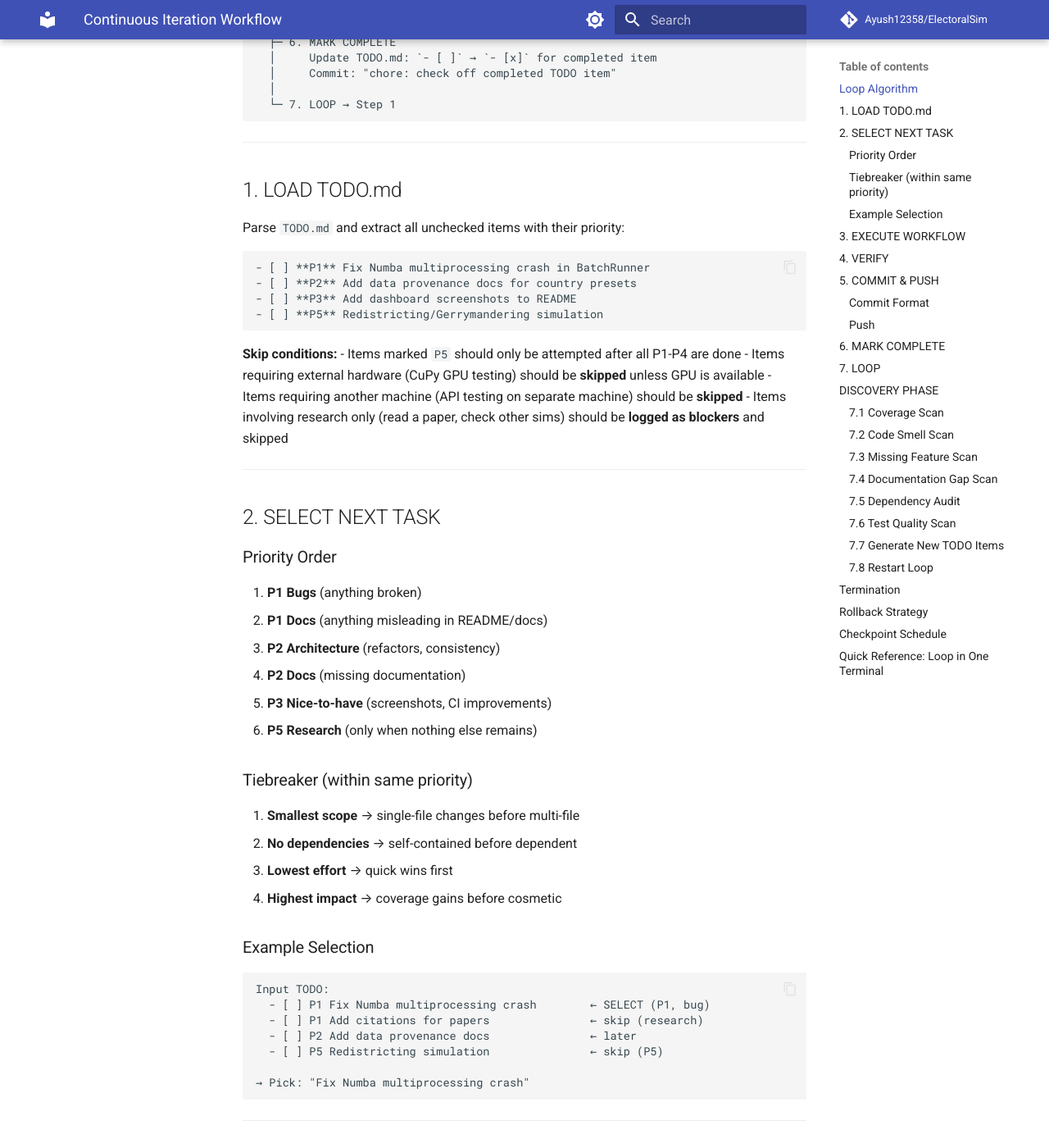
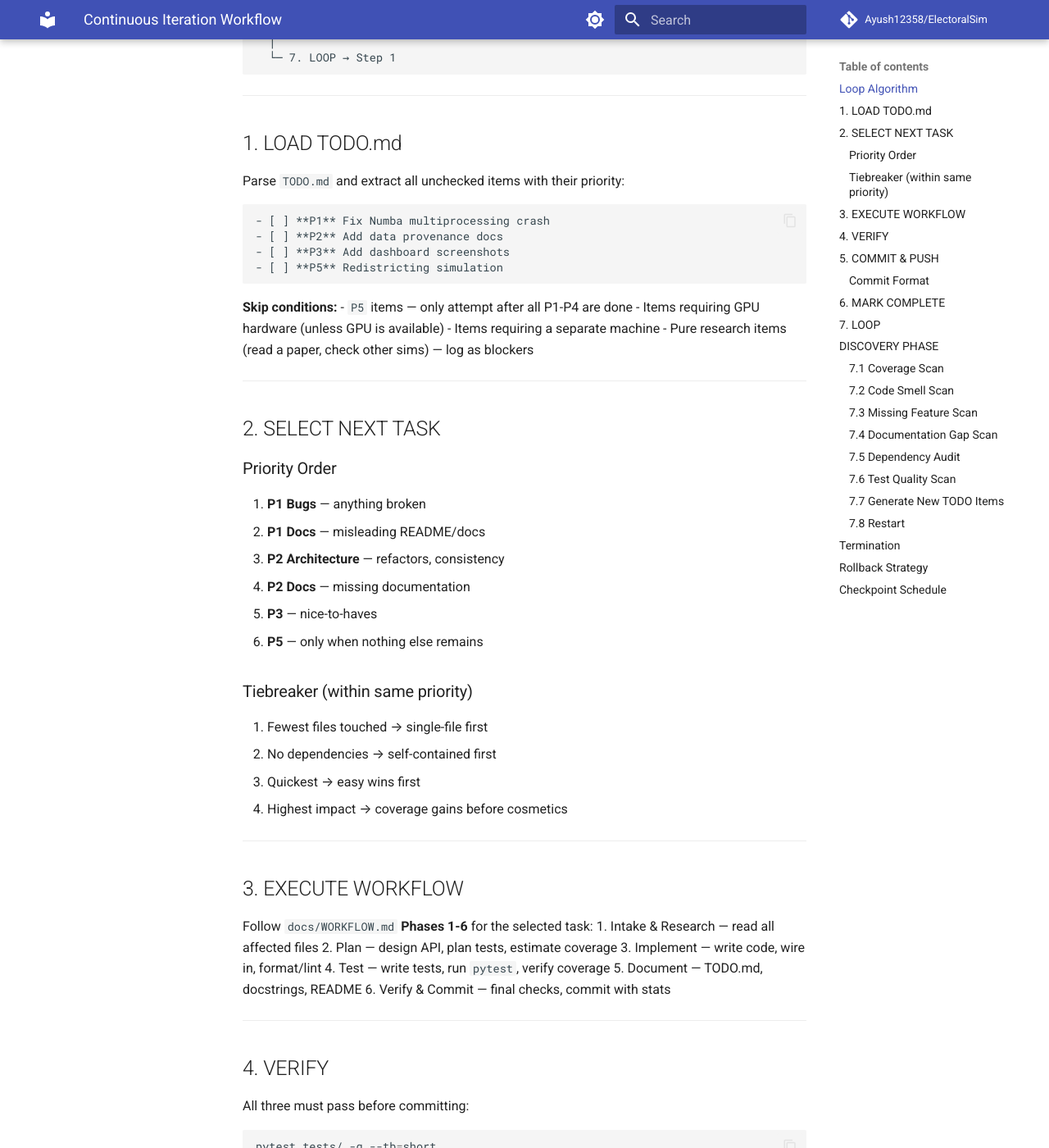
Before and after one commit to Ayush12358/ElectoralSim, an MkDocs documentation site: the page built from docs/ITERATION_WORKFLOW.md, in a window 1280 px wide and 1400 px high, scrolled down 821 px. Shown: the whole window at 82% size. Built offline with MkDocs 1.6.1 and Material for MkDocs 9.7.7, drawn with Linux system fonts in a browser that asks for light colours; comment, search, counter and statistics services are not loaded; some of the changed text lies outside the part shown.

Commit message:
docs: add continuous iteration workflow (recreated)
- Created docs/ITERATION_WORKFLOW.md with autonomous loop:
  1. LOAD TODO.md — parse unchecked P1/P2/P3 items
  2. SELECT NEXT TASK — priority: P1 > P2 > P3, smallest scope first
  3. EXECUTE docs/WORKFLOW.md for that task
  4. VERIFY — pytest + ruff + black gate
  5. COMMIT & PUSH with standardized format
  6. MARK COMPLETE in TODO.md
  7. LOOP

- DISCOVERY PHASE (when TODO.md is empty of P1-P3):
  - Coverage scan (<80%), code smell scan, feature maturity scan
  - Documentation gap scan, dependency audit, test quality scan
  - Generate new TODO items and restart loop

- Includes: skip conditions, rollback strategy, checkpoint schedule

- Updated AGENTS.md: workflow reference table + iteration workflow link

````diff
--- a/docs/ITERATION_WORKFLOW.md
+++ b/docs/ITERATION_WORKFLOW.md
@@ -1,7 +1,7 @@
 # Continuous Iteration Workflow
 
-> Autonomous loop that picks the next task from TODO.md, executes
-> `docs/WORKFLOW.md` for it, commits, and repeats.
+> Autonomous loop: picks next task from TODO.md → executes `docs/WORKFLOW.md`
+> → commits → repeats. Discovery phase when TODO.md is empty.
 
 ---
 
@@ -10,16 +10,15 @@
 ```
 START
   │
-  ├─ 1. LOAD TODO.md
-  │     Parse all unchecked items `- [ ]`
+  ├─ 1. LOAD TODO.md — parse all unchecked `- [ ]` items
   │
   ├─ 2. SELECT NEXT TASK
   │     Priority: P1 > P2 > P3 > P5
-  │     Within same priority: fewest dependencies → easiest → smallest scope
-  │     If none unchecked → enter DISCOVERY PHASE
+  │     Tiebreaker: smallest scope → fewest deps → lowest effort
+  │     Skip: GPU-only, external-machine, pure-research
+  │     If no unchecked P1-P3 items → enter DISCOVERY PHASE
   │
-  ├─ 3. EXECUTE WORKFLOW
-  │     Follow docs/WORKFLOW.md Phase 1-6 for the selected task
+  ├─ 3. EXECUTE WORKFLOW → follow docs/WORKFLOW.md Phase 1-6
   │
   ├─ 4. VERIFY
   │     pytest tests/ -q --tb=short   → must pass
@@ -29,12 +28,10 @@
   │
   ├─ 5. COMMIT & PUSH
   │     git add -A
-  │     git commit -m "<type>: <task description>"
+  │     git commit -m "<type>: <description>"
   │     git push
   │
-  ├─ 6. MARK COMPLETE
-  │     Update TODO.md: `- [ ]` → `- [x]` for completed item
-  │     Commit: "chore: check off completed TODO item"
+  ├─ 6. MARK COMPLETE in TODO.md (`- [ ]` → `- [x]`)
   │
   └─ 7. LOOP → Step 1
 ```
@@ -46,64 +43,53 @@
 Parse `TODO.md` and extract all unchecked items with their priority:
 
 ```
-- [ ] **P1** Fix Numba multiprocessing crash in BatchRunner
-- [ ] **P2** Add data provenance docs for country presets
-- [ ] **P3** Add dashboard screenshots to README
-- [ ] **P5** Redistricting/Gerrymandering simulation
+- [ ] **P1** Fix Numba multiprocessing crash
+- [ ] **P2** Add data provenance docs
+- [ ] **P3** Add dashboard screenshots
+- [ ] **P5** Redistricting simulation
 ```
 
 **Skip conditions:**
-- Items marked `P5` should only be attempted after all P1-P4 are done
-- Items requiring external hardware (CuPy GPU testing) should be **skipped** unless GPU is available
-- Items requiring another machine (API testing on separate machine) should be **skipped**
-- Items involving research only (read a paper, check other sims) should be **logged as blockers** and skipped
+- `P5` items — only attempt after all P1-P4 are done
+- Items requiring GPU hardware (unless GPU is available)
+- Items requiring a separate machine
+- Pure research items (read a paper, check other sims) — log as blockers
 
 ---
 
 ## 2. SELECT NEXT TASK
 
 ### Priority Order
-1. **P1 Bugs** (anything broken)
-2. **P1 Docs** (anything misleading in README/docs)
-3. **P2 Architecture** (refactors, consistency)
-4. **P2 Docs** (missing documentation)
-5. **P3 Nice-to-have** (screenshots, CI improvements)
-6. **P5 Research** (only when nothing else remains)
+1. **P1 Bugs** — anything broken
+2. **P1 Docs** — misleading README/docs
+3. **P2 Architecture** — refactors, consistency
+4. **P2 Docs** — missing documentation
+5. **P3** — nice-to-haves
+6. **P5** — only when nothing else remains
 
 ### Tiebreaker (within same priority)
-1. **Smallest scope** → single-file changes before multi-file
-2. **No dependencies** → self-contained before dependent
-3. **Lowest effort** → quick wins first
-4. **Highest impact** → coverage gains before cosmetic
-
-### Example Selection
-```
-Input TODO:
-  - [ ] P1 Fix Numba multiprocessing crash        ← SELECT (P1, bug)
-  - [ ] P1 Add citations for papers               ← skip (research)
-  - [ ] P2 Add data provenance docs               ← later
-  - [ ] P5 Redistricting simulation               ← skip (P5)
-
-→ Pick: "Fix Numba multiprocessing crash"
-```
+1. Fewest files touched → single-file first
+2. No dependencies → self-contained first
+3. Quickest → easy wins first
+4. Highest impact → coverage gains before cosmetics
 
 ---
 
 ## 3. EXECUTE WORKFLOW
 
-Follow `docs/WORKFLOW.md` **Phase 1 through Phase 6** for the selected task.
-
-Key constraints:
-- **Read** all affected files before writing a single line
-- **Plan** the implementation before coding
-- **Test** with `pytest` after every file change, not just at the end
-- **Keep commits small** — one logical change per commit
+Follow `docs/WORKFLOW.md` **Phases 1-6** for the selected task:
+1. Intake & Research — read all affected files
+2. Plan — design API, plan tests, estimate coverage
+3. Implement — write code, wire in, format/lint
+4. Test — write tests, run `pytest`, verify coverage
+5. Document — TODO.md, docstrings, README
+6. Verify & Commit — final checks, commit with stats
 
 ---
 
 ## 4. VERIFY
 
-After completing the workflow, run the full verification suite:
+All three must pass before committing:
 
 ```bash
 pytest tests/ -q --tb=short
@@ -111,10 +97,7 @@
 black --check electoral_sim/ tests/
 ```
 
-**Gate:** All three must pass. If any fail:
-1. Fix the issue
-2. Re-run the failing check
-3. Do NOT proceed to commit until green
+If any fail: fix → re-verify → do NOT proceed until green.
 
 ---
 
@@ -124,19 +107,12 @@
 ```
 <type>: <imperative description>
 
-<2-3 bullet points of what changed>
+<bullet points of what changed>
 
 Tests: <N> passed, 0 failed
 ```
 
-**Types:** `feat:` (new feature), `fix:` (bug fix), `test:` (test changes), `docs:` (documentation), `refactor:` (code restructuring), `chore:` (maintenance)
-
-### Push
-```bash
-git push
-```
-
-Wait for CI to complete. If CI fails, fix before continuing.
+**Types:** `feat:` (feature), `fix:` (bug), `test:` (tests), `docs:` (docs), `refactor:` (restructure), `chore:` (maintenance)
 
 ---
 
@@ -144,153 +120,89 @@
 
 After push succeeds:
 1. Open `TODO.md`
-2. Change `- [ ]` to `- [x]` for the completed item
-3. Commit: `chore: mark <task> as complete`
+2. Change `- [ ]` → `- [x]` for the completed item
+3. Commit: `chore: mark done`
 4. Push
 
 ---
 
 ## 7. LOOP
 
-Return to **Step 1** and repeat.
+Return to Step 1.
 
 ---
 
 ## DISCOVERY PHASE
 
-Triggered when: **no unchecked P1/P2/P3 items remain** in TODO.md.
+Triggered when **no unchecked P1-P3 items remain** in TODO.md.
 
 ### 7.1 Coverage Scan
 ```bash
 pytest tests/ --cov=electoral_sim --cov-report=term --tb=no -q
 ```
-- Identify files below **80% coverage**
-- For each <80% file, add a TODO: `test: increase coverage of <file> from X% to Y%`
-- **Skip:** GPU code, Numba JIT code (untestable without hardware)
+- Files below **80%** → add TODO
+- Skip: GPU code, Numba JIT (untestable without hardware)
 
 ### 7.2 Code Smell Scan
-Search for patterns that indicate incomplete or placeholder code:
 ```bash
-grep -rn "pass  # Placeholder\|TODO\|FIXME\|HACK\|stub\|not implemented" electoral_sim/ --include="*.py"
+grep -rn "pass  # Placeholder\|TODO\|FIXME\|HACK\|stub" electoral_sim/ --include="*.py"
 ```
-- For each hit, add a TODO if it represents genuine unfinished work
-- Skip docstring examples that mention "placeholder" for context
+- Add TODO for each genuine unfinished work
 
 ### 7.3 Missing Feature Scan
-Compare listed features against the Feature Status table in README:
-- Any `🟡 Beta` items that could be promoted to stable?
-- Any `🔶 Experimental` items that could be promoted to beta?
-- Add TODOs for items that need more tests or hardening
+- Review Feature Status table in README
+- Beta items that could become Stable → add TODO
+- Experimental items that could become Beta → add TODO
 
 ### 7.4 Documentation Gap Scan
-```bash
-grep -rn "^def \|^class " electoral_sim/ --include="*.py" | while read line; do
-  # Check if function has a docstring
-done
-```
-- Functions without docstrings → TODO: add docstring
-- Modules missing from README → TODO: document
+- Functions/classes without docstrings → add TODO
+- Modules missing from README → add TODO
 
 ### 7.5 Dependency Audit
-- Check `pyproject.toml` dependencies against actual imports
-- Check if any optional dep has become a hard dep
-- Add TODOs for any mismatches
+- Check `pyproject.toml` vs actual imports
+- Missing declared deps → add TODO
+- Unused declared deps → add TODO
 
 ### 7.6 Test Quality Scan
-- Any tests that only check `assert X is not None`? → TODO: add meaningful assertions
-- Any parametrize opportunities? → TODO: parametrize
-- Any missing edge cases? → TODO: add edge case tests
+- Tests with only `assert X is not None` → add TODO
+- Parametrize opportunities → add TODO
+- Missing edge cases → add TODO
 
 ### 7.7 Generate New TODO Items
-Compile all findings into TODO.md under the appropriate priority sections:
+Compile findings into TODO.md:
 - **P1:** Bugs, broken imports, CI failures
-- **P2:** Missing docstrings, modules below 80% coverage, data provenance
+- **P2:** Missing docstrings, <80% coverage, data provenance
 - **P3:** Screenshots, CI improvements, code quality
-- **P5:** New features, additional countries, ML integration
+- **P5:** New features, countries, ML integration
 
-### 7.8 Restart Loop
-After generating new items, return to **Step 1** and resume the loop.
+### 7.8 Restart
+Return to Step 1 with fresh TODO items.
 
 ---
 
 ## Termination
 
-The loop never truly ends — it discovers new work. But it should **pause** when:
-
-1. **All remaining items are P5** (research / major features)
-2. **Coverage ≥ 90%** across the project (excluding GPU/Numba code)
+Pause (don't spin endlessly) when:
+1. All remaining items are **P5**
+2. Coverage **≥90%** (excluding GPU/Numba)
 3. **Three consecutive discovery scans** produce zero new items
 4. **Human says stop**
-
-When pausing, commit a summary:
-```
-chore: iteration pause — all actionable items complete
-
-Remaining: N P5 items (research / major features)
-Coverage: 85%
-Discovery scans with zero new items: 3
-```
 
 ---
 
 ## Rollback Strategy
 
-If a commit introduces a regression:
-1. `git revert <bad-commit>` — create a revert commit
-2. Push the revert
-3. Mark the TODO item as unchecked again `[ ]`
-4. Re-attempt with a corrected approach
-
-If a commit breaks CI:
-1. Fix immediately (do not push more work on top)
-2. If fix is trivial (<5 min), amend the commit
-3. If fix is non-trivial, revert and re-plan
+If a commit breaks tests:
+1. `git revert <bad-commit>` → push revert
+2. Uncheck TODO item: `[x]` → `[ ]`
+3. Re-plan and re-attempt
 
 ---
 
 ## Checkpoint Schedule
 
-After every **5 iterations**, create a lightweight checkpoint:
+After every **5 iterations**:
 ```bash
 git tag checkpoint-$(date +%Y%m%d-%H%M)
 git push --tags
 ```
-
-This enables rolling back to a known-good state if the loop goes wrong.
-
----
-
-## Quick Reference: Loop in One Terminal
-
-```bash
-# Start the loop
-while true; do
-  # 1. Get next task
-  TASK=$(python -c "
-import re
-with open('TODO.md') as f:
-    items = re.findall(r'- \[ \] \*\*P[123]\*\* (.+)', f.read())
-    print(items[0] if items else 'NONE')
-")
-
-  if [ "$TASK" = "NONE" ]; then
-    echo "No P1-P3 items remaining. Entering discovery phase..."
-    # Discovery logic here
-    break
-  fi
-
-  echo "=== Working on: $TASK ==="
-
-  # 2-3. Human/agent does the work (docs/WORKFLOW.md)
-
-  # 4. Verify
-  pytest tests/ -q --tb=short || { echo "Tests failed!"; exit 1; }
-
-  # 5. Commit
-  git add -A
-  git commit -m "feat: $TASK"
-  git push
-
-  echo "Done. Next iteration..."
-done
-```
````
Also changed, not shown: AGENTS.md (+3 -2 lines).
